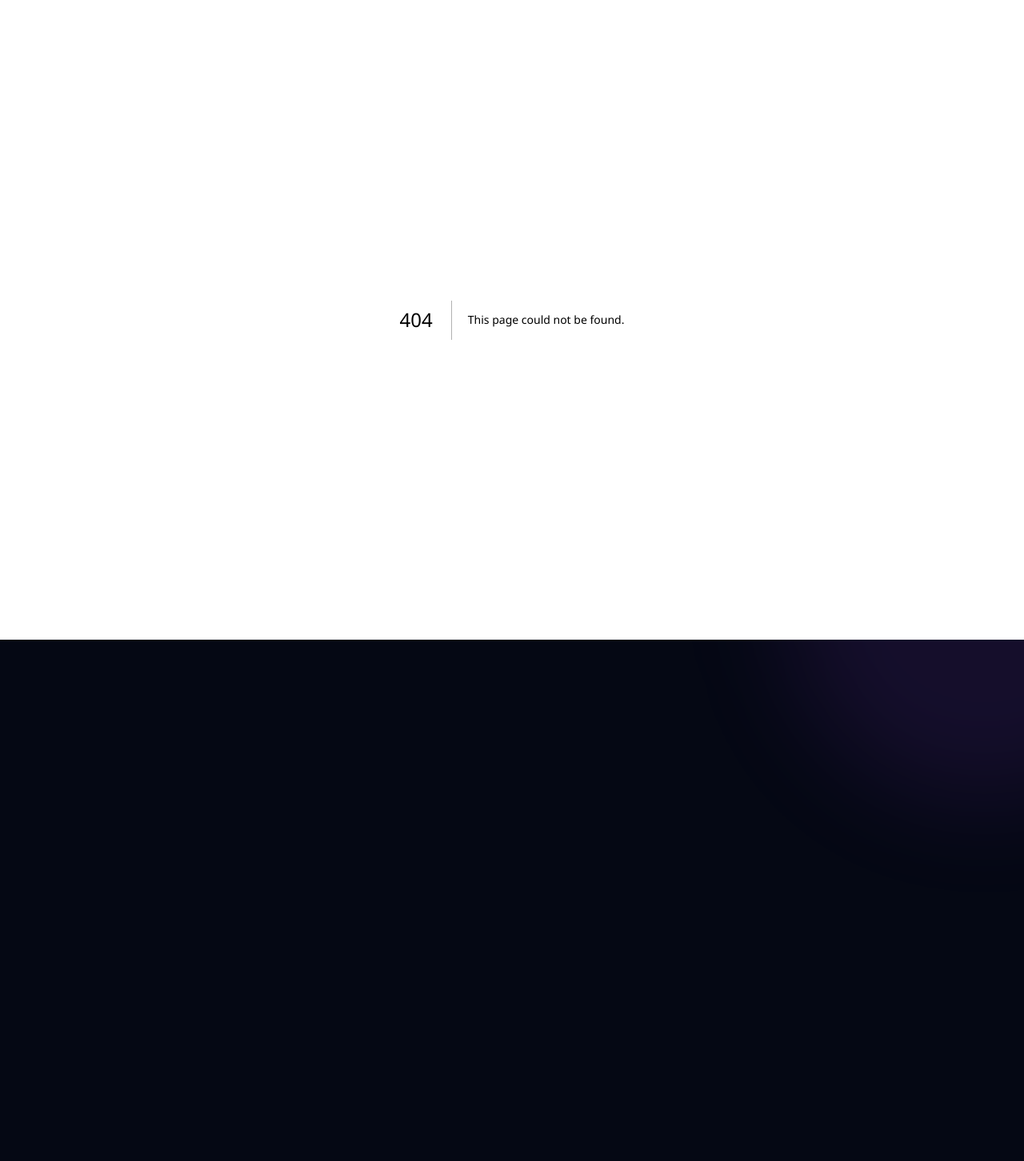
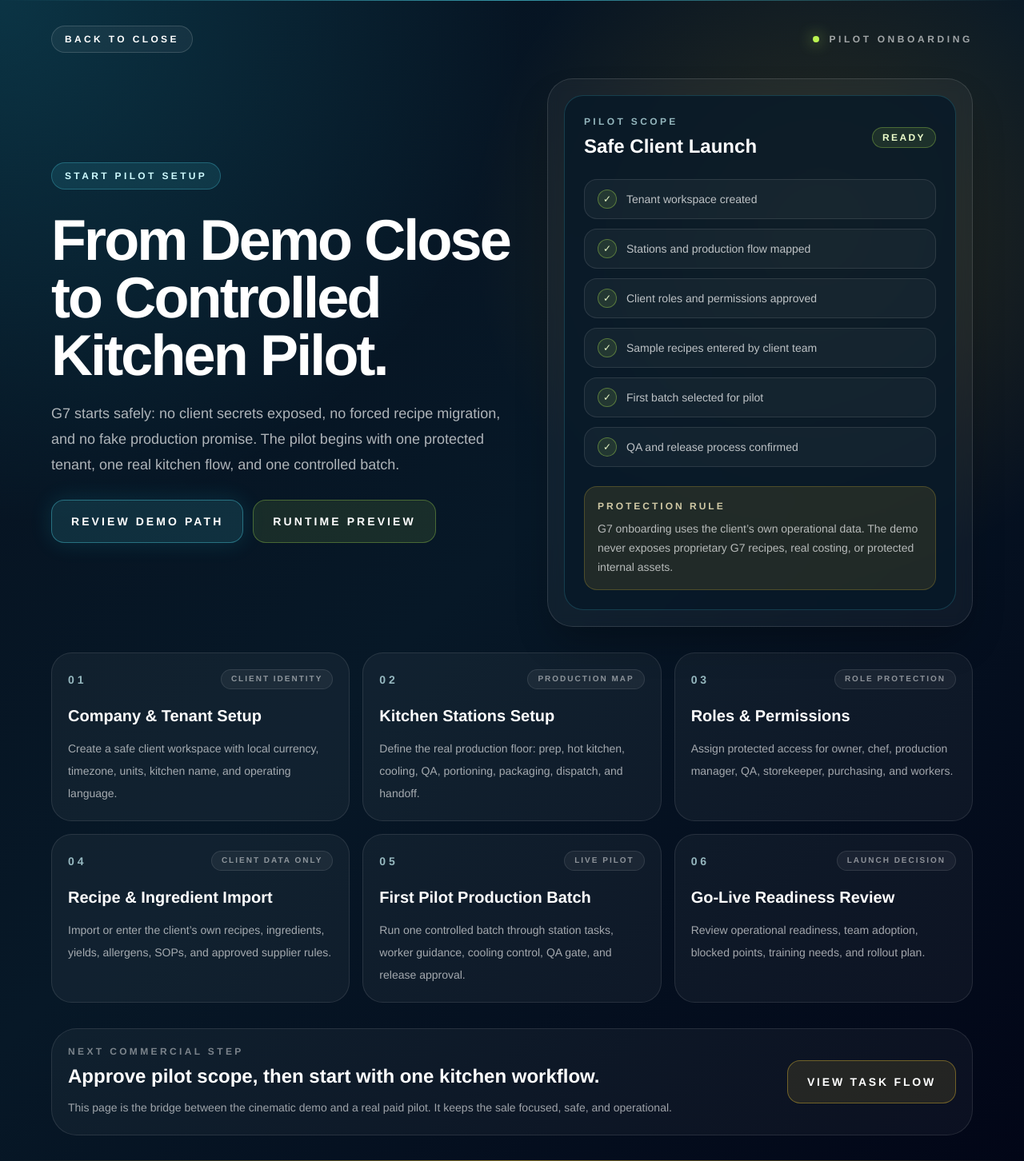
Before and after one commit to ammsofia11-wq/g7-mvpos, a Next.js app: page /pilot-onboarding in a window 1280 px wide. Before the commit this address had no page. Shown: the whole page at 80% size. Before the commit the page ends 800 px from the top, so only its background shows below. Built offline with nearby package versions, Linux system fonts and the light colour scheme.

Commit message:
Add pilot onboarding demo step

```diff
--- a/app/demo-close/page.tsx
+++ b/app/demo-close/page.tsx
@@ -83,10 +83,10 @@ export default function DemoClosePage() {
               </Link>
 
               <Link
-                href="/client-onboarding"
+                href="/pilot-onboarding"
                 className="rounded-full border border-white/15 px-4 py-2 transition hover:border-[#CCFF33]/40 hover:text-[#CCFF33]"
               >
-                Client Onboarding
+                Pilot Onboarding
               </Link>
 
               <Link
@@ -117,7 +117,7 @@ export default function DemoClosePage() {
 
               <div className="mt-6 flex flex-wrap gap-3">
                 <Link
-                  href="/client-onboarding"
+                  href="/pilot-onboarding"
                   className="rounded-full border border-[#CCFF33]/35 bg-[#CCFF33]/10 px-5 py-3 text-[12px] font-black uppercase tracking-[0.16em] text-[#CCFF33] transition hover:border-[#CCFF33] hover:bg-[#CCFF33]/15 hover:text-[#E9FF9A]"
                 >
                   Start Pilot Onboarding
@@ -313,7 +313,7 @@ export default function DemoClosePage() {
 
             <div className="flex flex-col gap-3 sm:flex-row lg:flex-col">
               <Link
-                href="/client-onboarding"
+                href="/pilot-onboarding"
                 className="rounded-full border border-[#CCFF33]/35 bg-[#CCFF33]/10 px-6 py-3 text-center text-sm font-black text-[#CCFF33] transition hover:border-[#CCFF33] hover:bg-[#CCFF33]/15 hover:text-[#E9FF9A]"
               >
                 Start Pilot Onboarding
--- /dev/null
+++ b/app/pilot-onboarding/page.tsx
@@ -0,0 +1,212 @@
+import Link from "next/link";
+
+const onboardingSteps = [
+  {
+    number: "01",
+    title: "Company & Tenant Setup",
+    description:
+      "Create a safe client workspace with local currency, timezone, units, kitchen name, and operating language.",
+    signal: "Client identity",
+  },
+  {
+    number: "02",
+    title: "Kitchen Stations Setup",
+    description:
+      "Define the real production floor: prep, hot kitchen, cooling, QA, portioning, packaging, dispatch, and handoff.",
+    signal: "Production map",
+  },
+  {
+    number: "03",
+    title: "Roles & Permissions",
+    description:
+      "Assign protected access for owner, chef, production manager, QA, storekeeper, purchasing, and workers.",
+    signal: "Role protection",
+  },
+  {
+    number: "04",
+    title: "Recipe & Ingredient Import",
+    description:
+      "Import or enter the client’s own recipes, ingredients, yields, allergens, SOPs, and approved supplier rules.",
+    signal: "Client data only",
+  },
+  {
+    number: "05",
+    title: "First Pilot Production Batch",
+    description:
+      "Run one controlled batch through station tasks, worker guidance, cooling control, QA gate, and release approval.",
+    signal: "Live pilot",
+  },
+  {
+    number: "06",
+    title: "Go-Live Readiness Review",
+    description:
+      "Review operational readiness, team adoption, blocked points, training needs, and rollout plan.",
+    signal: "Launch decision",
+  },
+];
+
+const readinessChecks = [
+  "Tenant workspace created",
+  "Stations and production flow mapped",
+  "Client roles and permissions approved",
+  "Sample recipes entered by client team",
+  "First batch selected for pilot",
+  "QA and release process confirmed",
+];
+
+export default function PilotOnboardingPage() {
+  return (
+    <main className="min-h-screen overflow-hidden bg-[#06111f] text-white">
+      <section className="relative min-h-screen px-6 py-8 sm:px-10 lg:px-16">
+        <div className="absolute inset-0 bg-[radial-gradient(circle_at_top_left,rgba(34,211,238,0.18),transparent_34%),radial-gradient(circle_at_80%_20%,rgba(202,138,4,0.18),transparent_28%),linear-gradient(135deg,#06111f_0%,#071827_48%,#020617_100%)]" />
+        <div className="absolute left-0 top-0 h-px w-full bg-gradient-to-r from-transparent via-cyan-300/60 to-transparent" />
+        <div className="absolute bottom-0 left-0 h-px w-full bg-gradient-to-r from-transparent via-amber-300/50 to-transparent" />
+
+        <div className="relative z-10 mx-auto flex max-w-7xl flex-col gap-8">
+          <header className="flex items-center justify-between gap-4">
+            <Link
+              href="/demo-close"
+              className="rounded-full border border-white/15 bg-white/5 px-4 py-2 text-xs font-semibold uppercase tracking-[0.28em] text-cyan-100 transition hover:border-cyan-300/50 hover:bg-cyan-300/10"
+            >
+              Back to Close
+            </Link>
+
+            <div className="flex items-center gap-3">
+              <div className="h-2 w-2 rounded-full bg-lime-300 shadow-[0_0_18px_rgba(190,242,100,0.9)]" />
+              <span className="text-xs font-semibold uppercase tracking-[0.3em] text-white/60">
+                Pilot Onboarding
+              </span>
+            </div>
+          </header>
+
+          <section className="grid gap-8 lg:grid-cols-[1.05fr_0.95fr] lg:items-center">
+            <div className="space-y-7">
+              <div className="inline-flex rounded-full border border-cyan-300/25 bg-cyan-300/10 px-4 py-2 text-xs font-semibold uppercase tracking-[0.28em] text-cyan-100">
+                Start Pilot Setup
+              </div>
+
+              <div className="space-y-5">
+                <h1 className="max-w-4xl text-4xl font-semibold tracking-[-0.04em] text-white sm:text-6xl lg:text-7xl">
+                  From Demo Close to Controlled Kitchen Pilot.
+                </h1>
+
+                <p className="max-w-2xl text-base leading-8 text-white/68 sm:text-lg">
+                  G7 starts safely: no client secrets exposed, no forced recipe
+                  migration, and no fake production promise. The pilot begins
+                  with one protected tenant, one real kitchen flow, and one
+                  controlled batch.
+                </p>
+              </div>
+
+              <div className="flex flex-col gap-3 sm:flex-row">
+                <Link
+                  href="/demo-sale"
+                  className="rounded-2xl border border-cyan-300/35 bg-cyan-300/12 px-6 py-4 text-center text-sm font-semibold uppercase tracking-[0.22em] text-cyan-100 shadow-[0_0_28px_rgba(34,211,238,0.14)] transition hover:bg-cyan-300/18"
+                >
+                  Review Demo Path
+                </Link>
+
+                <Link
+                  href="/kitchen"
+                  className="rounded-2xl border border-lime-300/30 bg-lime-300/10 px-6 py-4 text-center text-sm font-semibold uppercase tracking-[0.22em] text-lime-100 transition hover:bg-lime-300/15"
+                >
+                  Runtime Preview
+                </Link>
+              </div>
+            </div>
+
+            <div className="rounded-[2rem] border border-white/12 bg-white/[0.045] p-5 shadow-2xl shadow-black/30 backdrop-blur">
+              <div className="rounded-[1.5rem] border border-cyan-300/18 bg-[#071827]/80 p-6">
+                <div className="mb-6 flex items-center justify-between">
+                  <div>
+                    <p className="text-xs font-semibold uppercase tracking-[0.28em] text-cyan-100/70">
+                      Pilot Scope
+                    </p>
+                    <h2 className="mt-2 text-2xl font-semibold text-white">
+                      Safe Client Launch
+                    </h2>
+                  </div>
+                  <div className="rounded-full border border-lime-300/30 bg-lime-300/10 px-3 py-1 text-xs font-semibold uppercase tracking-[0.2em] text-lime-100">
+                    Ready
+                  </div>
+                </div>
+
+                <div className="grid gap-3">
+                  {readinessChecks.map((check) => (
+                    <div
+                      key={check}
+                      className="flex items-center gap-3 rounded-2xl border border-white/10 bg-white/[0.04] px-4 py-3"
+                    >
+                      <div className="flex h-6 w-6 items-center justify-center rounded-full border border-lime-300/35 bg-lime-300/10 text-xs text-lime-100">
+                        ✓
+                      </div>
+                      <p className="text-sm text-white/72">{check}</p>
+                    </div>
+                  ))}
+                </div>
+
+                <div className="mt-6 rounded-2xl border border-amber-300/20 bg-amber-300/10 p-4">
+                  <p className="text-xs font-semibold uppercase tracking-[0.25em] text-amber-100/80">
+                    Protection Rule
+                  </p>
+                  <p className="mt-2 text-sm leading-6 text-white/68">
+                    G7 onboarding uses the client’s own operational data. The
+                    demo never exposes proprietary G7 recipes, real costing, or
+                    protected internal assets.
+                  </p>
+                </div>
+              </div>
+            </div>
+          </section>
+
+          <section className="grid gap-4 md:grid-cols-2 xl:grid-cols-3">
+            {onboardingSteps.map((step) => (
+              <article
+                key={step.number}
+                className="group rounded-[1.6rem] border border-white/10 bg-white/[0.045] p-5 transition hover:border-cyan-300/35 hover:bg-white/[0.07]"
+              >
+                <div className="mb-5 flex items-center justify-between">
+                  <span className="text-sm font-semibold tracking-[0.28em] text-cyan-100/70">
+                    {step.number}
+                  </span>
+                  <span className="rounded-full border border-white/10 bg-white/[0.05] px-3 py-1 text-[10px] font-semibold uppercase tracking-[0.2em] text-white/50 group-hover:border-cyan-300/30 group-hover:text-cyan-100">
+                    {step.signal}
+                  </span>
+                </div>
+
+                <h3 className="text-xl font-semibold text-white">
+                  {step.title}
+                </h3>
+                <p className="mt-3 text-sm leading-7 text-white/62">
+                  {step.description}
+                </p>
+              </article>
+            ))}
+          </section>
+
+          <footer className="grid gap-4 rounded-[2rem] border border-white/10 bg-white/[0.04] p-5 md:grid-cols-[1fr_auto] md:items-center">
+            <div>
+              <p className="text-xs font-semibold uppercase tracking-[0.28em] text-white/45">
+                Next Commercial Step
+              </p>
+              <h2 className="mt-2 text-2xl font-semibold text-white">
+                Approve pilot scope, then start with one kitchen workflow.
+              </h2>
+              <p className="mt-2 max-w-3xl text-sm leading-7 text-white/60">
+                This page is the bridge between the cinematic demo and a real
+                paid pilot. It keeps the sale focused, safe, and operational.
+              </p>
+            </div>
+
+            <Link
+              href="/production-tasks"
+              className="rounded-2xl border border-amber-300/35 bg-amber-300/10 px-6 py-4 text-center text-sm font-semibold uppercase tracking-[0.2em] text-amber-100 transition hover:bg-amber-300/15"
+            >
+              View Task Flow
+            </Link>
+          </footer>
+        </div>
+      </section>
+    </main>
+  );
+}
```
